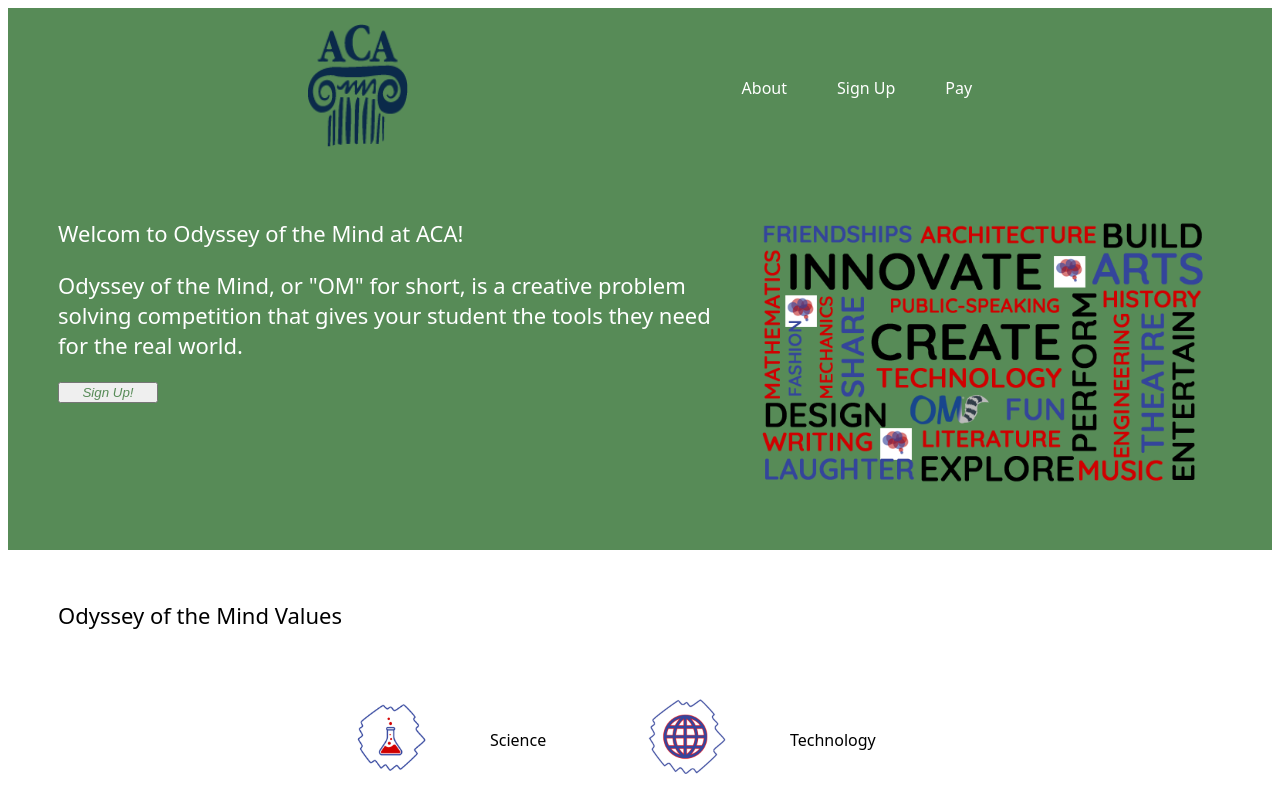
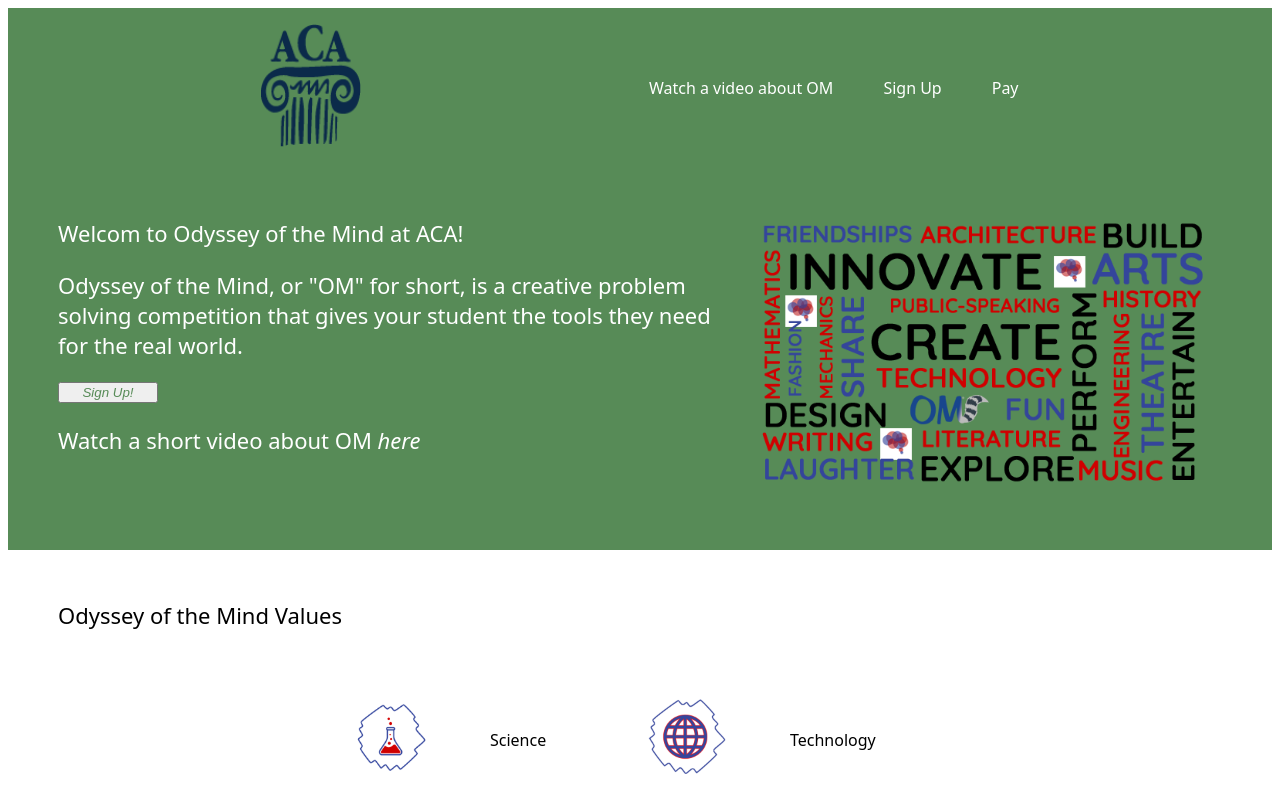
Before and after one commit to golfisawesome/landingpage, a plain HTML site: page index.html in a window 1280 px wide. Shown: the top 787 px of the page. Drawn offline with Linux system fonts and the light colour scheme.

Commit message:
added the mailto tag to email in footer

```diff
--- a/index.html
+++ b/index.html
@@ -10,9 +10,9 @@
 <body>
 <div class="header">
 
-    <a href="#" class="logo"> <img class="resize" src="images/ACA logo-district4-2.png" alt=""></a>
+    <a href="https://www.acaedu.net/" class="logo"> <img class="resize" src="images/ACA logo-district4-2.png" alt=""></a>
     <div class="icons-group">
-    <a href="https://www.youtube.com/watch?v=cWHP64kUhWc" class="about">About</a>
+    <a href="https://www.youtube.com/watch?v=cWHP64kUhWc" class="about">Watch a video about OM</a>
     <a href="https://forms.gle/bmthgoq8gGM9iaAk8" class="register">Sign Up</a>
     <a href="https://pl.mxmerchant.com/mxcustomer/d/e2880dc4-24e5-4436-ba8a-931cf4fbaa93/v3" class="pay">Pay</a>
     </div>
@@ -26,6 +26,9 @@
    <div class="left-nav"> Welcom to Odyssey of the Mind at ACA!
     <p>Odyssey of the Mind, or "OM" for short, is a creative problem solving competition that gives your student the tools they need for the real world.</p>
 <button><a href="https://forms.gle/bmthgoq8gGM9iaAk8" class="sign-up">Sign Up!</a></button>
+<p>
+    Watch a short video about OM <a href="https://www.youtube.com/watch?v=cWHP64kUhWc">here</a>
+</p>
 </div>
     <img class="resize-three" src="images/landing-page-images/WEBSITE-THINGS.png" alt="">
 </div>
@@ -68,7 +71,7 @@
 
 <div class="footer">
 
-<a href="jason@leecherie.com">Email our lead coach</a>
+<a href="mailto:jason@leecherie.com">Email our lead coach</a>
 
 Copyright The Odin Project 2024
 </div>
--- a/style.css
+++ b/style.css
@@ -32,6 +32,9 @@ a {
     font-size: 22px;
     padding: 50px;
     color: white;
+}
+.nav a {
+    font-style: italic;
 }
 .left-nav {
     display: flex;
```
